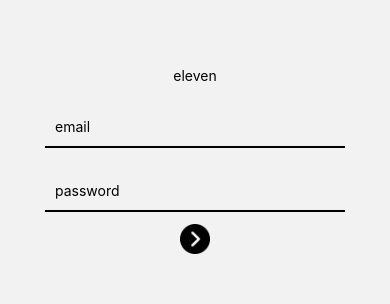
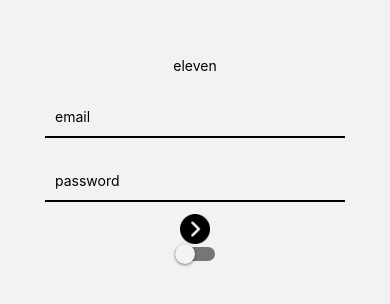
Before and after one commit to hemogl/eleven-frontend2, a React Native app: screen /Login in a window 390 px wide. Shown: the part 268-572 px from the top of the page. Built offline with nearby package versions, Linux system fonts and the light colour scheme.

Commit message:
adding switch button

```diff
--- /dev/null
+++ b/components/Switch.tsx
@@ -0,0 +1,28 @@
+import React, { useState } from "react";
+import { View, Switch, StyleSheet } from "react-native";
+
+const ToggleSwitch = () => {
+  const [isEnabled, setIsEnabled] = useState(false);
+
+  const toggleSwitch = () => {
+    setIsEnabled(!isEnabled);
+  };
+
+  return (
+    <View style={styles.container}>
+      <Switch
+        value={isEnabled}
+        onValueChange={toggleSwitch}
+        trackColor={{ false: "#767577", true: "#0eb92aff" }}
+        thumbColor={isEnabled ? "#fdfcf5ff" : "#f4f3f4"}
+        ios_backgroundColor="#3e3e3e"
+      />
+    </View>
+  );
+};
+
+const styles = StyleSheet.create({
+  container: {},
+});
+
+export default ToggleSwitch;
--- a/screens/LoginScreen.tsx
+++ b/screens/LoginScreen.tsx
@@ -2,6 +2,7 @@ import React from "react";
 import { StyleSheet, View, Text, Image, TouchableOpacity } from "react-native";
 import EnterButton from "../components/EnterButton";
 import LoginInput from "../components/LoginInput";
+import ToggleSwitch from "../components/Switch";
 
 function LoginScreen() {
   return (
@@ -10,6 +11,7 @@ function LoginScreen() {
       <LoginInput insidePlaceholder={"email"}></LoginInput>
       <LoginInput insidePlaceholder={"password"}></LoginInput>
       <EnterButton destination={"MainApp"}></EnterButton>
+      <ToggleSwitch></ToggleSwitch>
     </View>
   );
 }
```
